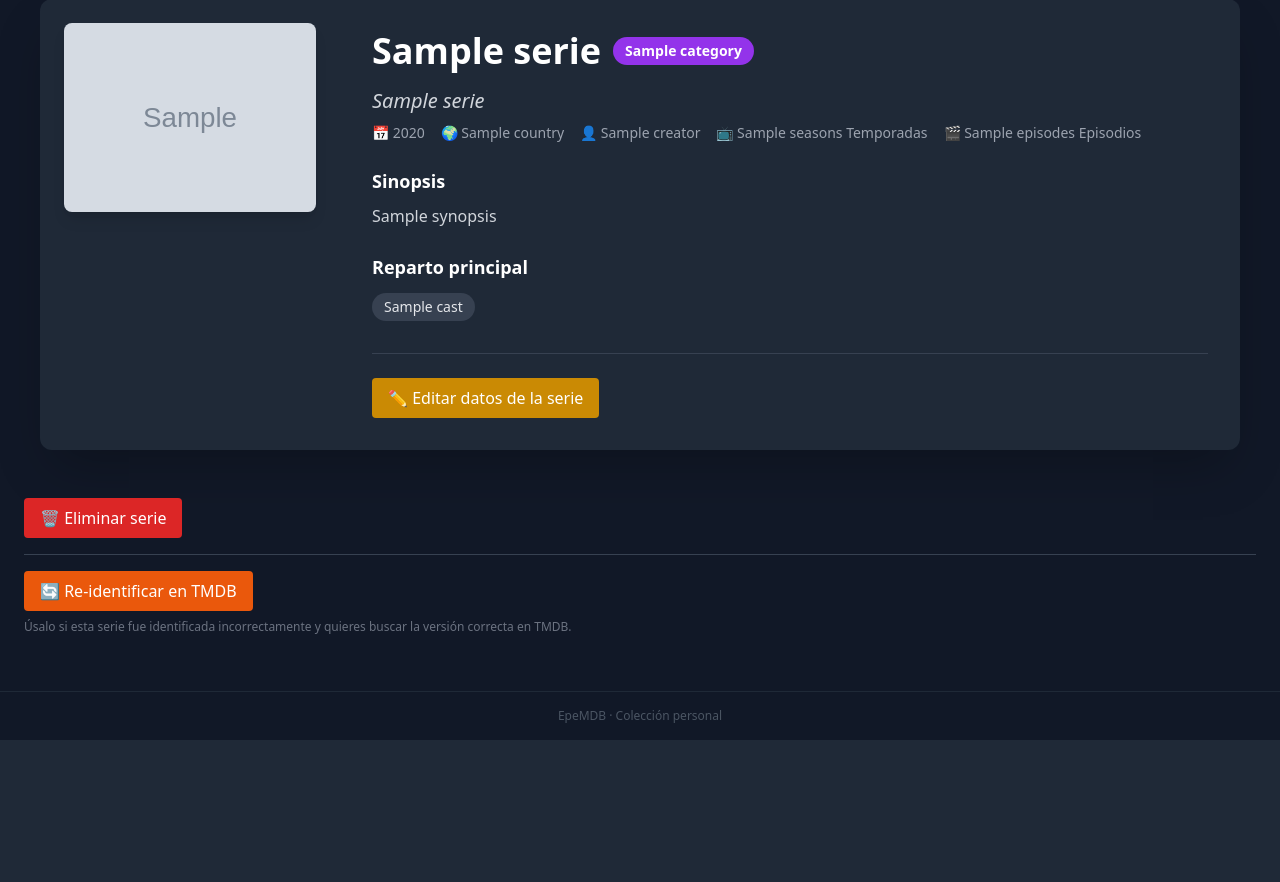
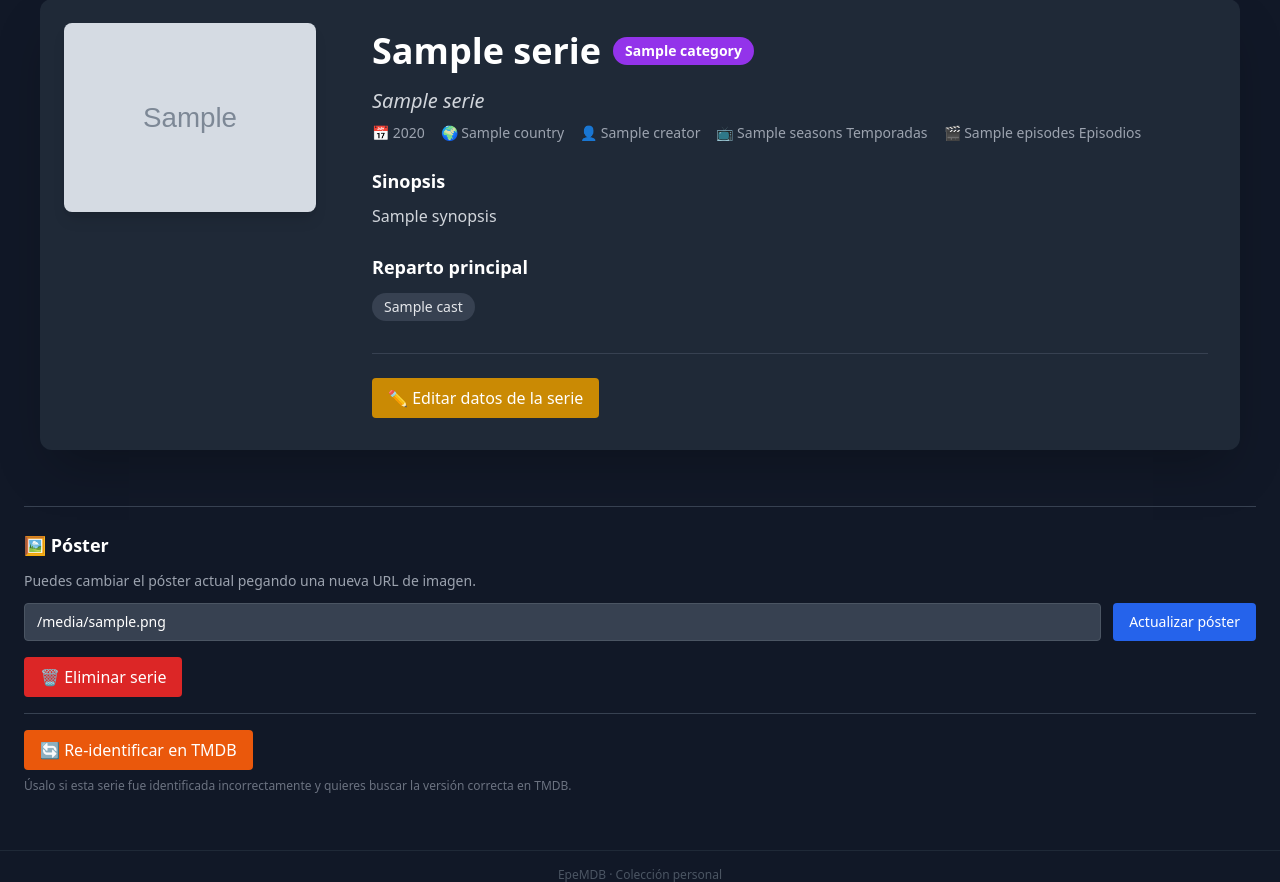
Before and after one commit to minphet79/EpeMDB, a FastAPI app: template templates/serie.html in a window 1280 px wide. Shown: the part 234-1116 px from the top of the page. Before the commit the page ends 974 px from the top, so only its background shows below. Run offline with FastAPI, Linux system fonts and the light colour scheme; the template is opened without the code that fills it: most values are stand-ins (such as "Sample title", 1, 10 or a date in 2020); grey boxes marked "Sample" are stand-in pictures; some libraries are stand-ins or nearby versions.

Commit message:
Update serie.html

```diff
--- a/templates/serie.html
+++ b/templates/serie.html
@@ -73,6 +73,24 @@
     </div>
 </div>
 
+                <!-- Formulario para añadir/cambiar póster -->
+                <div class="mt-6 pt-6 border-t border-gray-700">
+                    <h3 class="text-lg font-semibold text-white mb-3">🖼️ Póster</h3>
+                    {% if not serie.poster_url %}
+                        <p class="text-gray-400 text-sm mb-3">Esta serie no tiene póster. Pega la URL de una imagen para añadirla.</p>
+                    {% else %}
+                        <p class="text-gray-400 text-sm mb-3">Puedes cambiar el póster actual pegando una nueva URL de imagen.</p>
+                    {% endif %}
+                    <form method="POST" action="/update-serie-poster/{{ serie.id }}" class="flex flex-col sm:flex-row gap-3">
+                        <input type="url" name="poster_url" required placeholder="https://image.tmdb.org/t/p/w500/..."
+                               value="{{ serie.poster_url or '' }}"
+                               class="flex-1 bg-gray-700 text-white px-3 py-2 rounded text-sm border border-gray-600 focus:outline-none focus:ring-2 focus:ring-blue-500">
+                        <button type="submit" class="bg-blue-600 hover:bg-blue-700 text-white px-4 py-2 rounded text-sm font-medium transition">
+                            {% if serie.poster_url %}Actualizar póster{% else %}Añadir póster{% endif %}
+                        </button>
+                    </form>
+                </div>
+
                 <!-- Botón de Eliminación -->
                 <div class="mt-4">
                     <form method="POST" action="/delete-serie/{{ serie.id }}" onsubmit="return confirm('¿Estás seguro de que quieres eliminar esta serie de tu colección? Esta acción no se puede deshacer.');">
```
